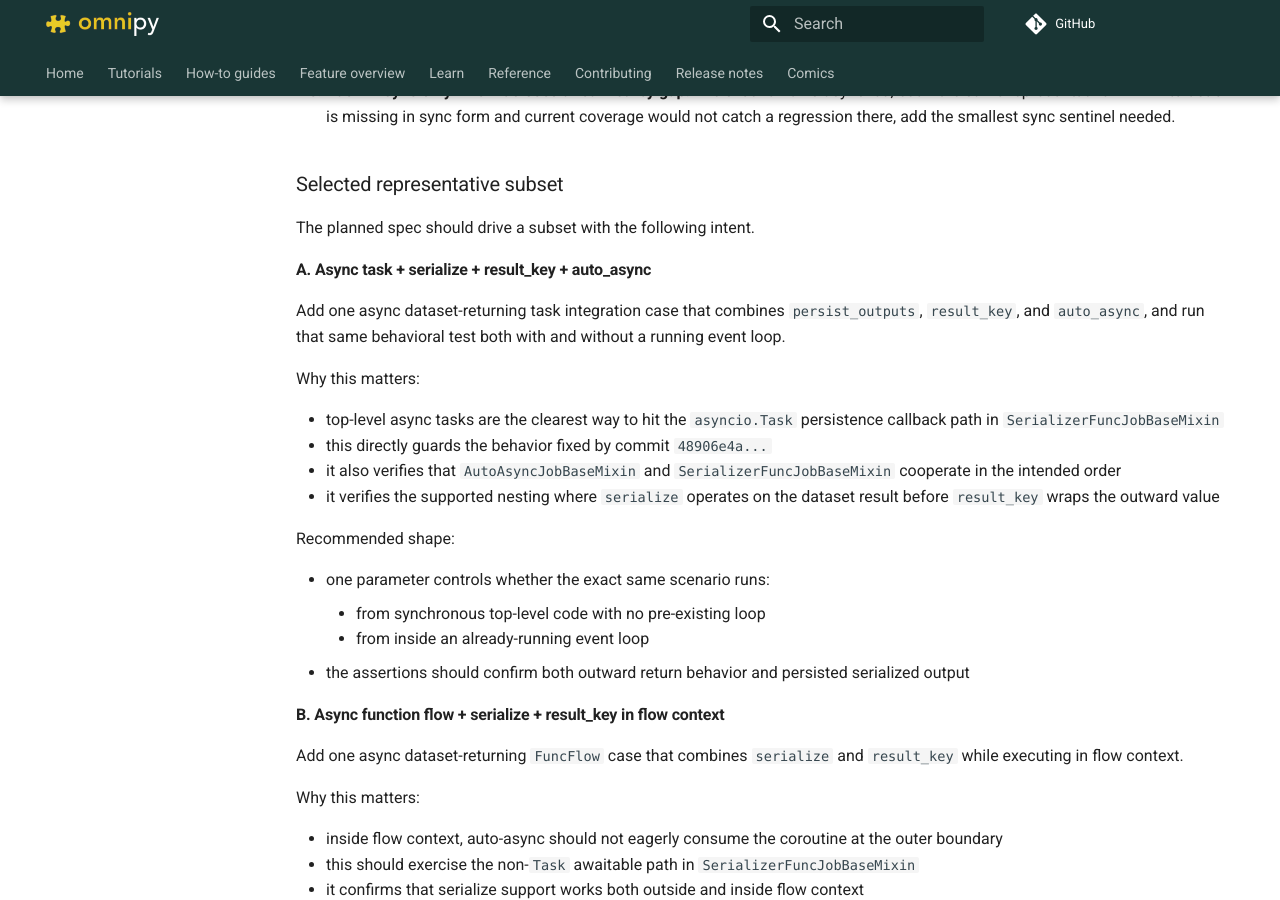
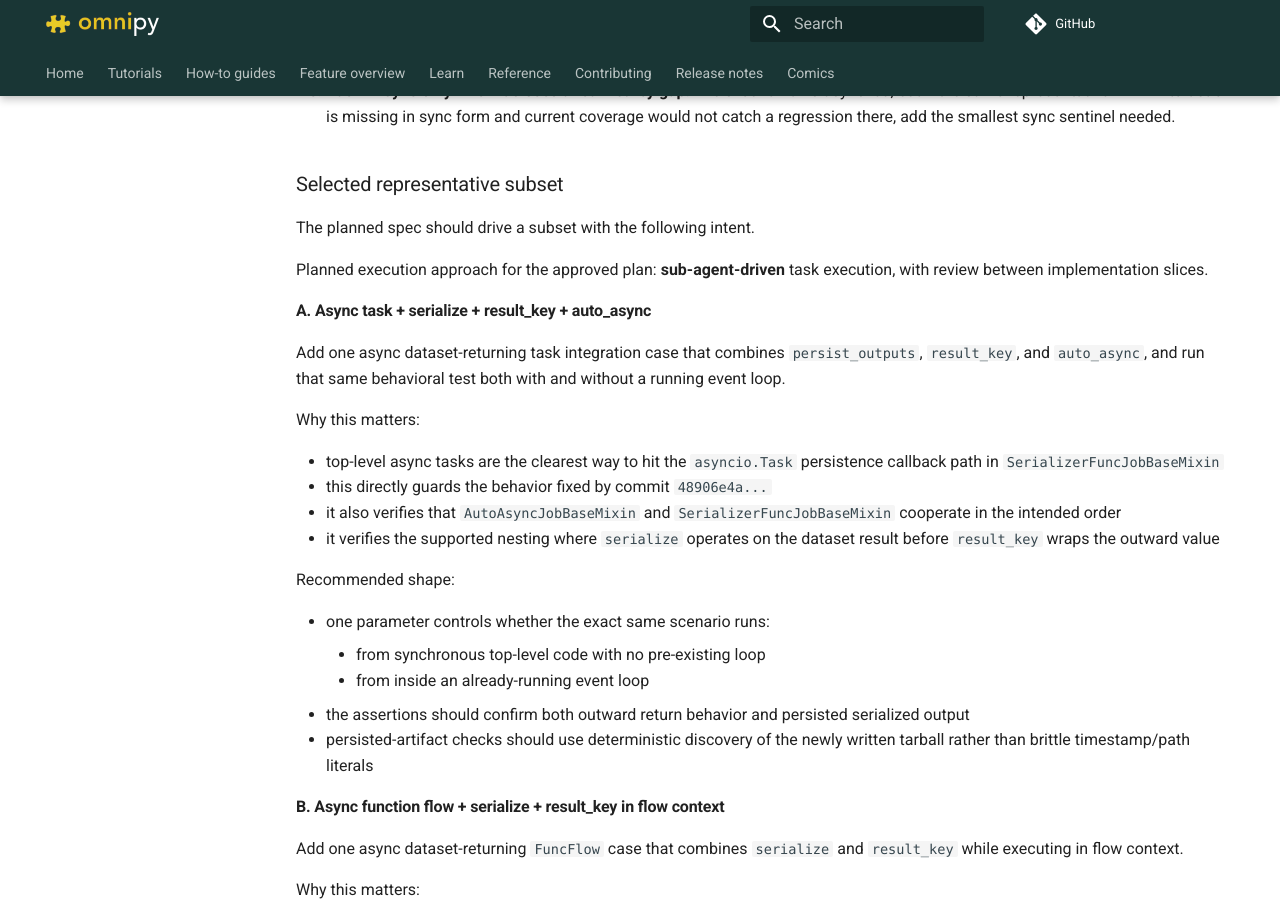
Before and after one commit to fairtracks/omnipy, an MkDocs documentation site: the page built from docs/superpowers/specs/2026-08-16-async-compute-mixins-test-extension-design.md, in a window 1280 px wide and 900 px high, scrolled down 2933 px. Built offline with MkDocs 1.6.1 and Material for MkDocs 9.7.7, drawn with Linux system fonts in a browser that asks for light colours; comment, search, counter and statistics services are not loaded; a style sheet for code colours, icons or effects is not loaded; some of the changed text lies outside the part shown.

Commit message:
docs: refine async compute mixins test extension spec

```diff
--- a/docs/superpowers/specs/2026-08-16-async-compute-mixins-test-extension-design.md
+++ b/docs/superpowers/specs/2026-08-16-async-compute-mixins-test-extension-design.md
@@ -136,6 +136,9 @@ subsystems.
 
 The planned spec should drive a subset with the following intent.
 
+Planned execution approach for the approved plan: **sub-agent-driven** task execution, with review
+between implementation slices.
+
 #### A. Async task + serialize + result_key + auto_async
 
 Add one async dataset-returning task integration case that combines `persist_outputs`,
@@ -158,6 +161,8 @@ Recommended shape:
   - from synchronous top-level code with no pre-existing loop
   - from inside an already-running event loop
 - the assertions should confirm both outward return behavior and persisted serialized output
+- persisted-artifact checks should use deterministic discovery of the newly written tarball rather
+  than brittle timestamp/path literals
 
 #### B. Async function flow + serialize + result_key in flow context
 
@@ -305,7 +310,7 @@ all of the following properties:
   found
 - first-pass execution reports failures and suggested fixes in chat before any production fix work
 
-## User Check-in
+## User Check-in A
 
 Pause after the first-pass tests are added and run.
 
@@ -316,3 +321,5 @@ At that point, present:
 - a brief suggested-fix list
 
 Then wait for explicit user approval before implementing any production fixes.
+
+✅ Approved by  2026-08-16
```
Also changed, not shown: other parts of docs/superpowers/specs/2026-08-16-async-compute-mixins-test-extension-design.md (+1 -1 lines).
